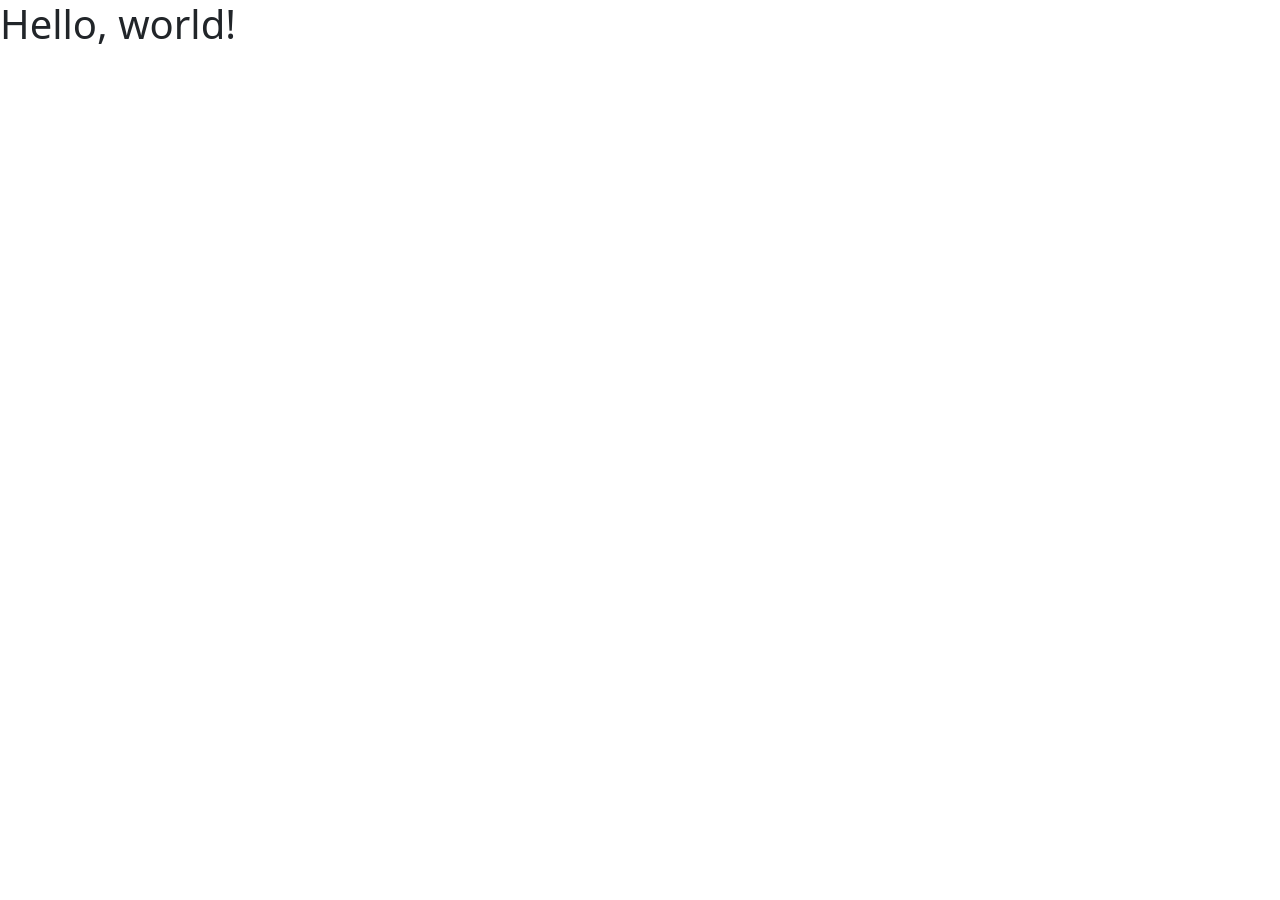
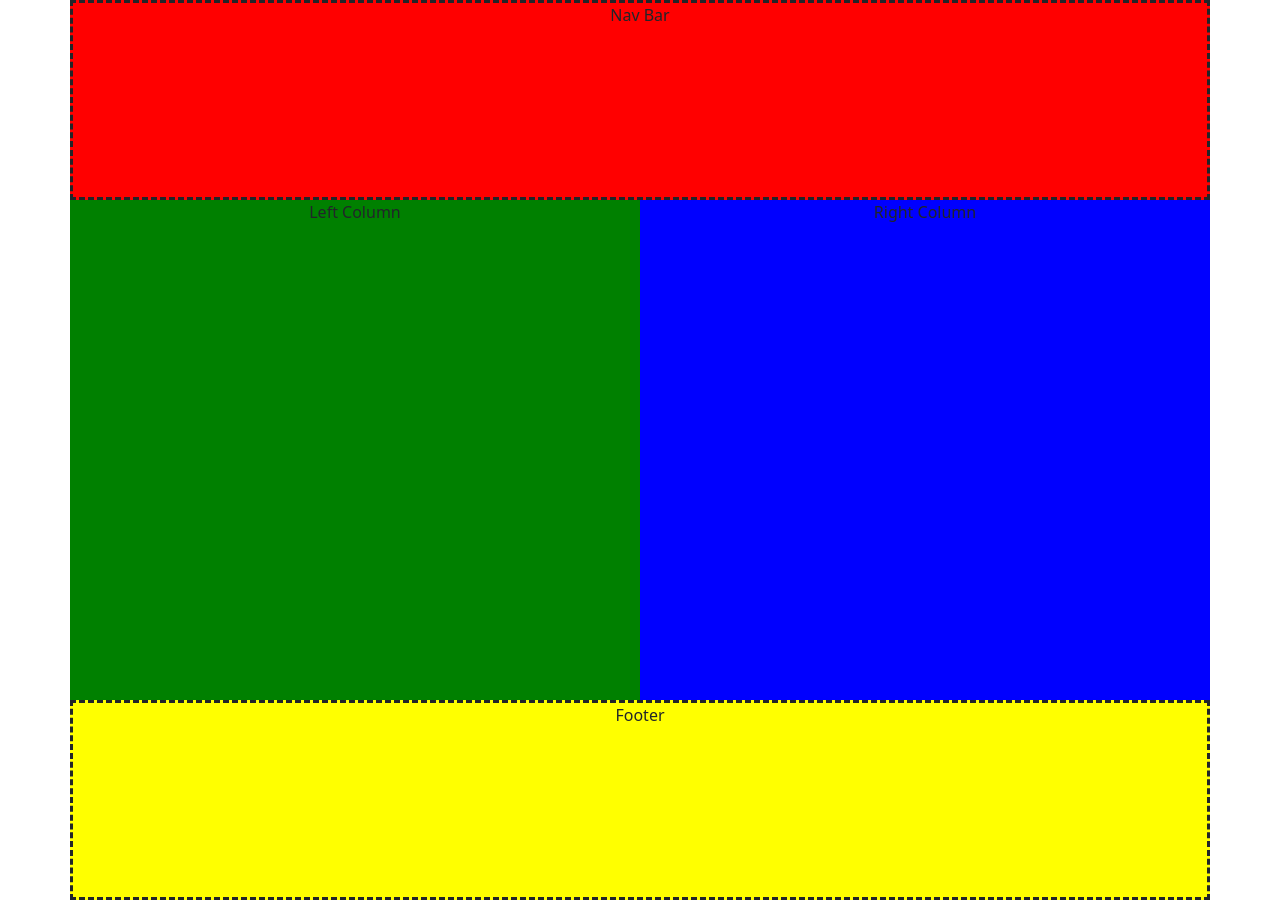
Before and after one commit to lkradtke/collab-practice-LR, a plain HTML site: page index.html in a window 1280 px wide. Before the commit the page ends 800 px from the top, so only its background shows below. Drawn offline with nearby package versions, Linux system fonts and the light colour scheme.

Commit message:
added bootstrap navbar, columns and footer

```diff
--- a/css/style.css
+++ b/css/style.css
@@ -0,0 +1,21 @@
+
+.nav-bar {
+    height: 200px;
+    border-style: dashed;
+    background-color: red;
+}
+
+.left-column {
+    height: 500px;
+    background-color: green;
+}
+
+.right-column {
+    height: 500px;
+    background-color: blue;
+}
+.grid-footer {
+    height: 200px;
+    border-style: dashed;
+    background-color: yellow;
+}
--- a/index.html
+++ b/index.html
@@ -12,17 +12,25 @@
     <title>Hello, world!</title>
   </head>
   <body>
-    <h1>Hello, world!</h1>
 
-    <!-- Optional JavaScript; choose one of the two! -->
+    <div class="container">
+      <div class="row text-center">
+          <div class="col-12 nav-bar">
+              Nav Bar
+          </div>
+          <div class="col-6 left-column">
+              Left Column
+          </div>
 
-    <!-- Option 1: Bootstrap Bundle with Popper -->
-    <script src="https://cdn.jsdelivr.net/npm/bootstrap@5.1.3/dist/js/bootstrap.bundle.min.js" integrity="sha384-ka7Sk0Gln4gmtz2MlQnikT1wXgYsOg+OMhuP+IlRH9sENBO0LRn5q+8nbTov4+1p" crossorigin="anonymous"></script>
+          <div class="col-6 right-column">
+              Right Column
+          </div>
 
-    <!-- Option 2: Separate Popper and Bootstrap JS -->
-    <!--
-    <script src="https://cdn.jsdelivr.net/npm/@popperjs/core@2.10.2/dist/umd/popper.min.js" integrity="sha384-7+zCNj/IqJ95wo16oMtfsKbZ9ccEh31eOz1HGyDuCQ6wgnyJNSYdrPa03rtR1zdB" crossorigin="anonymous"></script>
-    <script src="https://cdn.jsdelivr.net/npm/bootstrap@5.1.3/dist/js/bootstrap.min.js" integrity="sha384-QJHtvGhmr9XOIpI6YVutG+2QOK9T+ZnN4kzFN1RtK3zEFEIsxhlmWl5/YESvpZ13" crossorigin="anonymous"></script>
-    -->
+          <div class="col-12 grid-footer">
+              Footer
+          </div>
+
+      </div>
+  </div>
   </body>
 </html>
```
